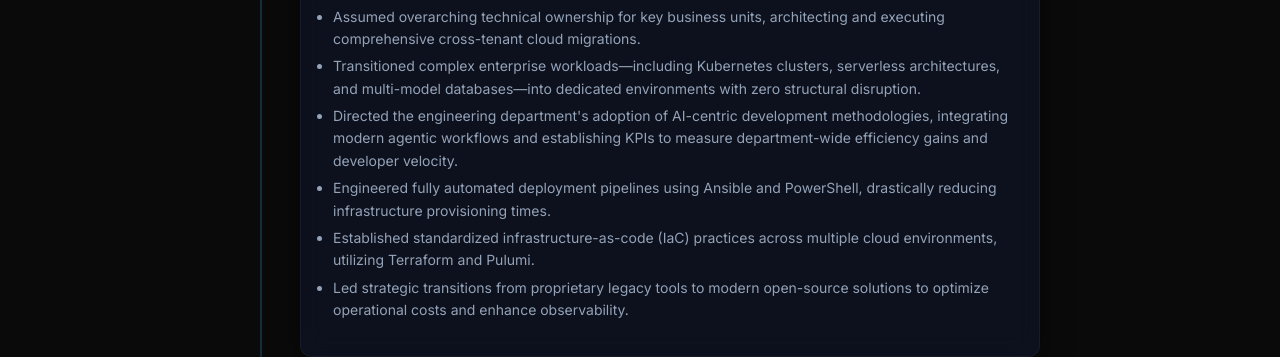
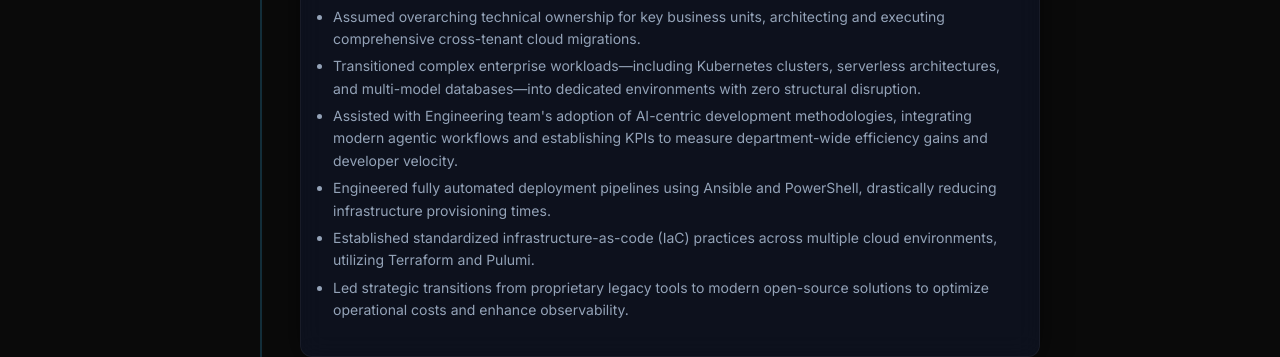
Before and after one commit to saviashan/saviashan.github.io, a Jekyll site: the page built from index.md, in a window 1280 px wide and 900 px high, scrolled down 1351 px. Shown: the part 153-510 px from the top of the window. Built offline with Jekyll 4.4.1, drawn with Linux system fonts in a browser that asks for light colours; nearby versions of some CDN libraries; library files that are not in the unit come from our copies.

Commit message:
adjusted the index

```diff
--- a/index.md
+++ b/index.md
@@ -41,7 +41,7 @@ layout: default
             <ul>
                 <li>Assumed overarching technical ownership for key business units, architecting and executing comprehensive cross-tenant cloud migrations.</li>
                 <li>Transitioned complex enterprise workloads—including Kubernetes clusters, serverless architectures, and multi-model databases—into dedicated environments with zero structural disruption.</li>
-                <li>Directed the engineering department's adoption of AI-centric development methodologies, integrating modern agentic workflows and establishing KPIs to measure department-wide efficiency gains and developer velocity.</li>
+                <li>Assisted with Engineering team's adoption of AI-centric development methodologies, integrating modern agentic workflows and establishing KPIs to measure department-wide efficiency gains and developer velocity.</li>
                 <li>Engineered fully automated deployment pipelines using Ansible and PowerShell, drastically reducing infrastructure provisioning times.</li>
                 <li>Established standardized infrastructure-as-code (IaC) practices across multiple cloud environments, utilizing Terraform and Pulumi.</li>
                 <li>Led strategic transitions from proprietary legacy tools to modern open-source solutions to optimize operational costs and enhance observability.</li>
```
